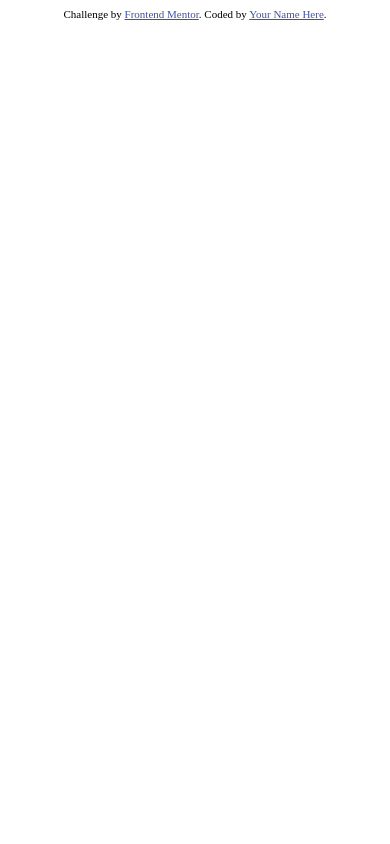
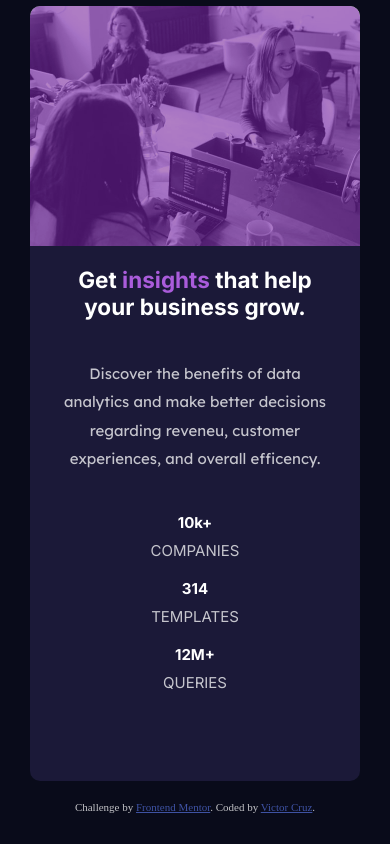
Before and after one commit to ikreuz/frontendmentor-stats-preview-card-component, a plain HTML site: page index.html in a window 390 px wide. Drawn offline with Linux system fonts and the light colour scheme.

Commit message:
Mobile-Fist

```diff
--- a/index.html
+++ b/index.html
@@ -9,7 +9,7 @@
       rel="icon"
       type="image/png"
       sizes="32x32"
-      href="./images/favicon-32x32.png"
+      href="./src/images/favicon-32x32.png"
     />
     <link
       href="https://fonts.googleapis.com/css2?family=Inter:wght@400;700&display=swap"
@@ -35,11 +35,40 @@
   </head>
   <body>
     <main>
+      <section class="base-section">
+        <div class="card">
+          <div class="box">
+            <div class="box-img">
+              <div class="box-layer">
+                <div class="backdrop"></div>
+              </div>
+            </div>
+            <div class="box-content-header">
+              <h2>
+                Get <span class="box-text">insights</span> that help your
+                business grow.
+              </h2>
+            </div>
+            <div class="box-content-paragraph">
+              <p class="paragraph">
+                Discover the benefits of data analytics and make better
+                decisions regarding reveneu, customer experiences, and overall
+                efficency.
+              </p>
+            </div>
+            <div class="box-action">
+              <div class="box-action-companies"><span>10k+</span>COMPANIES</div>
+              <div class="box-action-templates"><span>314</span>TEMPLATES</div>
+              <div class="box-action-queries"><span>12M+</span>QUERIES</div>
+            </div>
+          </div>
+        </div>
+      </section>
       <div class="attribution">
         Challenge by
         <a href="https://www.frontendmentor.io?ref=challenge" target="_blank"
           >Frontend Mentor</a
-        >. Coded by <a href="#">Your Name Here</a>.
+        >. Coded by <a href="#">Victor Cruz</a>.
       </div>
     </main>
   </body>
--- a/src/css/style.css
+++ b/src/css/style.css
@@ -0,0 +1,164 @@
+:root {
+    --color-background-body: hsl(233, 47%, 7%);
+    --color-background-card: hsl(244, 38%, 16%);
+    --color-background-accent: hsl(277, 64%, 61%);
+
+    --color-text-heading: hsl(0, 0%, 100%);
+    --color-text-paragraph: hsla(0, 0%, 100%, 0.75);
+    --color-text-heading-stat: hsla(0, 0%, 100%, 0.6);
+
+    --font-base: 'Lexend Deca', sans-serif;
+    --font-heading: 'Inter', sans-serif;
+}
+
+* {
+    margin: 0;
+    padding: 0;
+    box-sizing: border-box;
+}
+
+body {
+    background-color: var(--color-background-body);
+    font-size: 15px;
+}
+
+main {
+    display: flex;
+    flex-direction: column;
+    justify-content: center;
+    margin: 0 auto;
+    max-width: 100%;
+    min-height: 97vh;
+    padding: 0;
+}
+
+.attribution {
+    color: var(--color-text-paragraph);
+}
+
+.base-section {
+    display: flex;
+    margin-bottom: 20px;
+}
+
+.card {
+    background-color: var(--color-background-card);
+    display: flex;
+    justify-content: center;
+    width: 330px;
+    height: 500px;
+    margin: 0 auto;
+    width: 330px;
+    height: 775px;
+    border-radius: 10px;
+}
+
+.card .box .box-content-header,
+.card .box .box-content-paragraph {
+    color: var(--color-text-heading);
+    font-family: var(--font-heading);
+    display: flex;
+    text-align: center;
+}
+
+.card .box .box-content-header {
+    padding: 20px 47px;
+}
+
+.card .box .box-content-header .box-text {
+    color: var(--color-background-accent);
+}
+
+.card .box .box-content-paragraph .paragraph {
+    color: var(--color-text-paragraph);
+    font-family: var(--font-base);
+    padding: 20px 30px;
+    line-height: 1.9;
+}
+
+.card .box .box-action {
+    color: var(--color-text-paragraph);
+    font-family: var(--font-heading);
+}
+
+.card .box .box-action .box-action-companies,
+.card .box .box-action .box-action-templates,
+.card .box .box-action .box-action-queries {
+    margin: 10px 30px;
+    display: flex;
+    flex-direction: column;
+    text-align: center;
+    font-weight: 400;
+}
+
+.card .box .box-action .box-action-companies span,
+.card .box .box-action .box-action-templates span,
+.card .box .box-action .box-action-queries span {
+    color: var(--color-text-heading);
+    font-family: var(--font-heading);
+    margin: 9px;
+    font-weight: bold;
+}
+
+
+@media only screen and (max-width: 375px) {
+    .card .box .box-img {
+        background-image: url('../images/image-header-mobile.jpg');
+        height: 240px;
+        width: 100%;
+        vertical-align: middle;
+        background-size: contain;
+        background-repeat: round;
+        overflow: hidden;
+        filter: contrast(140%) brightness(77%);
+        background-color: var(--color-background-accent);
+        border-top-left-radius: 10px;
+        border-top-right-radius: 10px;
+        z-index: 2;
+    }
+
+    .card .box .box-img .box-layer .backdrop {
+        background-color: var(--color-background-accent);
+        height: 243px;
+        width: auto;
+        position: relative;
+        opacity: .6;
+        transition: all 0.3s ease-out;
+        border-top-left-radius: 10px;
+        border-top-right-radius: 10px;
+        border-bottom-left-radius: 0;
+        border-bottom-right-radius: 0;
+        z-index: 3;
+    }
+}
+
+@media only screen and (max-width: 1440px) {
+    .card .box .box-img {
+        background-image: url('../images/image-header-mobile.jpg');
+        height: 240px;
+        width: 100%;
+        vertical-align: middle;
+        background-size: contain;
+        background-repeat: round;
+        overflow: hidden;
+        filter: contrast(140%) brightness(77%);
+        background-color: var(--color-background-accent);
+        border-top-left-radius: 10px;
+        border-top-right-radius: 10px;
+        z-index: 2;
+    }
+
+    .card .box .box-img .box-layer .backdrop {
+        background-color: var(--color-background-accent);
+        height: 243px;
+        width: auto;
+        position: relative;
+        opacity: .6;
+        transition: all 0.3s ease-out;
+        border-top-left-radius: 10px;
+        border-top-right-radius: 10px;
+        border-bottom-left-radius: 0;
+        border-bottom-right-radius: 0;
+        z-index: 3;
+    }
+}
```
